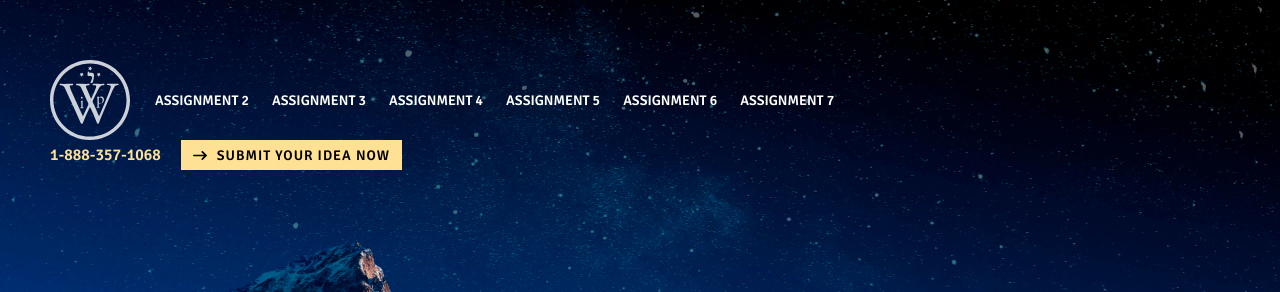
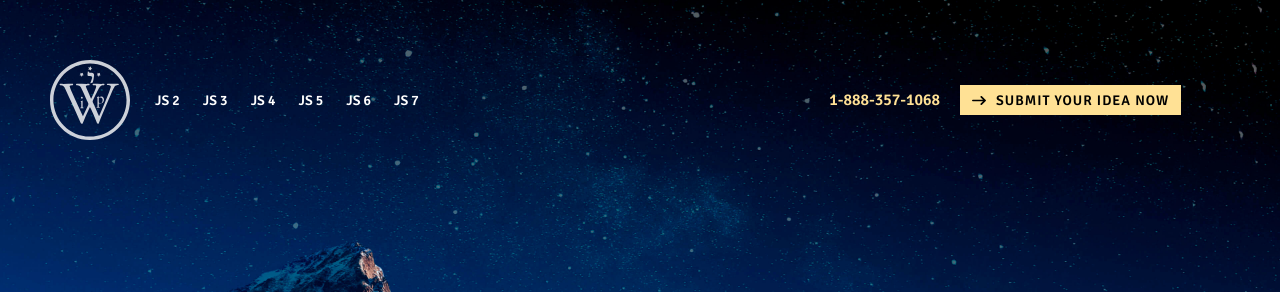
Before and after one commit to illusir/dl-academy, a plain HTML site: page index.html in a window 1280 px wide. Shown: the top 292 px of the page. Drawn offline with Linux system fonts and the light colour scheme.

Commit message:
1104 JS 7

```diff
--- a/index.html
+++ b/index.html
@@ -93,22 +93,22 @@
                     </a>-->
 
                     <a class="nav__link" href="./JS-assignments/JS-assignment-2/index.html">
-                        Assignment 2
+                        JS 2
                     </a>
                     <a class="nav__link" href="./JS-assignments/JS-assignment-3/index.html">
-                        Assignment 3
+                        JS 3
                     </a>
                     <a class="nav__link" href="./JS-assignments/JS-assignment-4/index.html">
-                        Assignment 4
+                        JS 4
                     </a>
                     <a class="nav__link" href="./JS-assignments/JS-assignment-5/index.html">
-                        Assignment 5
+                        JS 5
                     </a>
                     <a class="nav__link" href="./JS-assignments/JS-assignment-6/index.html">
-                        Assignment 6
+                        JS 6
                     </a>
                     <a class="nav__link" href="./JS-assignments/JS-assignment-7/index.html">
-                        Assignment 7
+                        JS 7
                     </a>
 
                 </nav>
```
